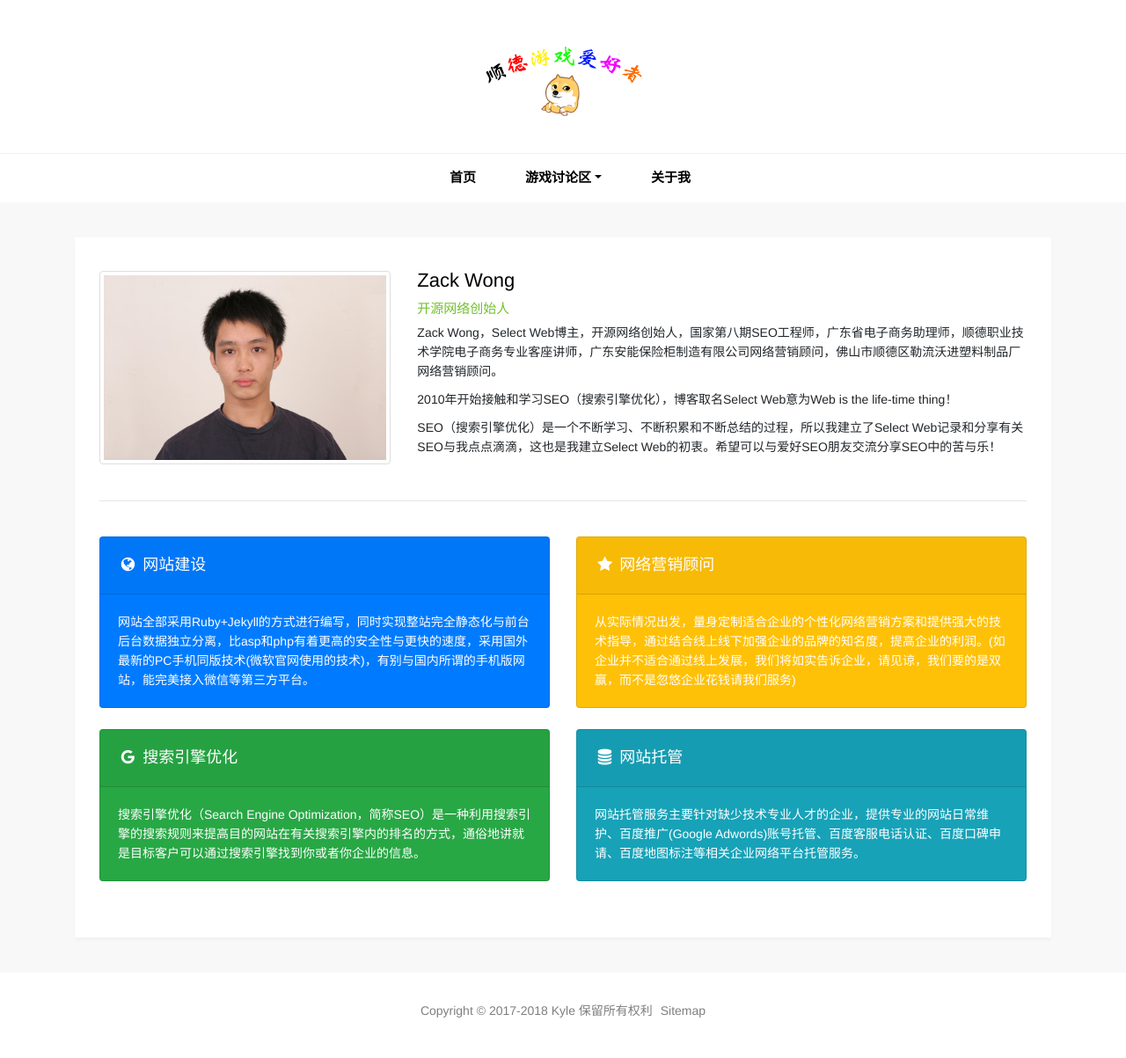
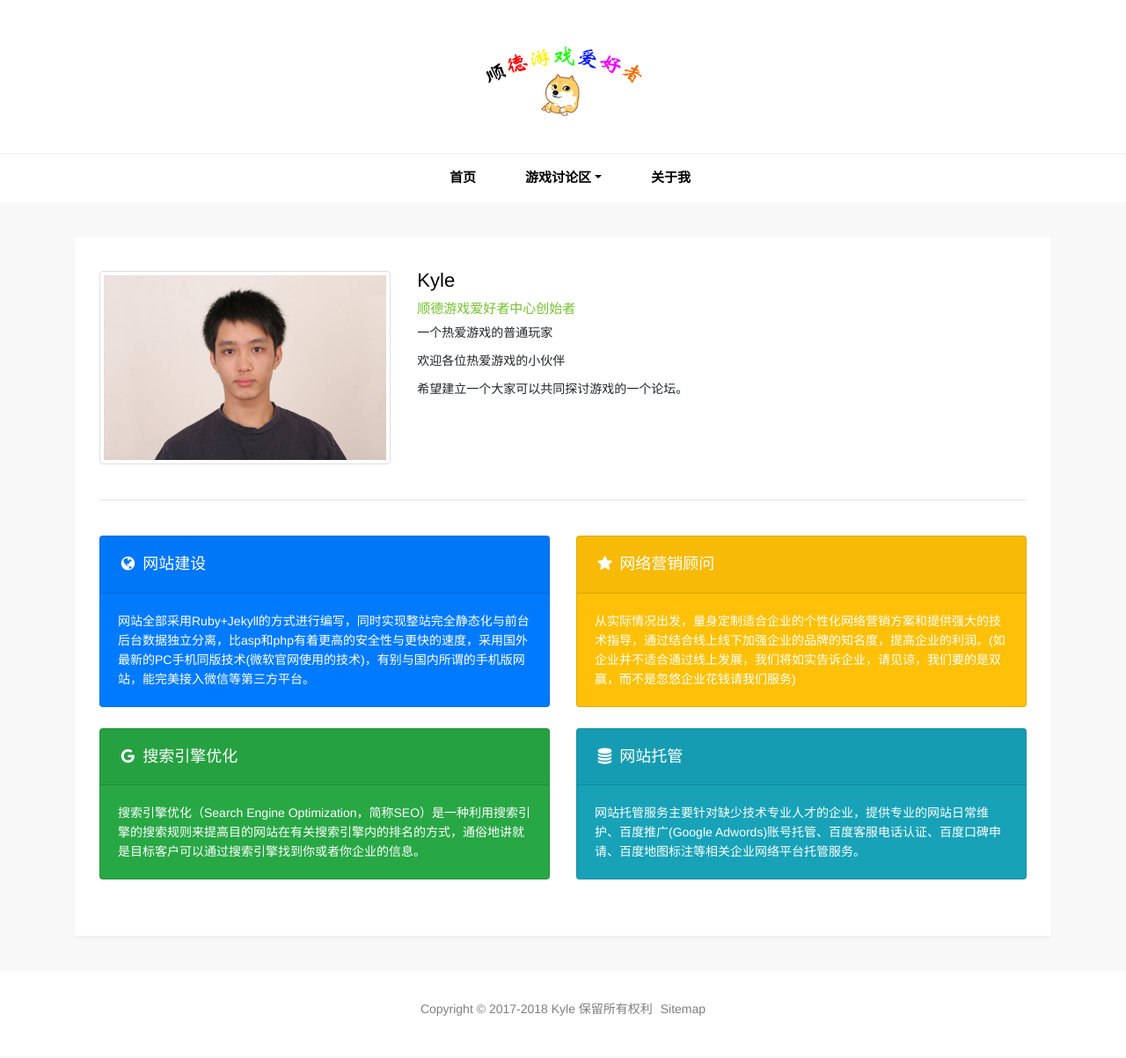
Before and after one commit to Kyle00000/Kyle00000.github.io, a Jekyll site: the page built from pages/about.html, in a window 1280 px wide. Shown: the whole page at 88% size. Built offline with Jekyll 4.4.1, drawn with Linux system fonts in a browser that asks for light colours; comment, search, counter and statistics services are not loaded.

Commit message:
Update about.html

```diff
--- a/pages/about.html
+++ b/pages/about.html
@@ -2,7 +2,7 @@
 layout: default
 permalink: /about/
 title: 博主简介
-keywords: Kyle
+keywords: 顺德游戏爱好者
 description: Kyle，顺德游戏爱好者中心创始者，一个热爱游戏的普通玩家，希望建立一个大家可以共同探讨游戏的一个论坛。
 ---
 <div id="single">
@@ -12,11 +12,11 @@ description: Kyle，顺德游戏爱好者中心创始者，一个热爱游戏的
         <div class="row">
           <div class="col-md-4 mt-4"><img src="/images/pages/about.jpg" alt="Zack Wong" class="img-thumbnail"></div>
           <div class="col-md-8 mt-4">
-            <p class="post-title">Zack Wong</p>
-            <p class="post-tag">开源网络创始人</p>
-            <p>Zack Wong，Select Web博主，开源网络创始人，国家第八期SEO工程师，广东省电子商务助理师，顺德职业技术学院电子商务专业客座讲师，广东安能保险柜制造有限公司网络营销顾问，佛山市顺德区勒流沃进塑料制品厂网络营销顾问。</p>
-            <p>2010年开始接触和学习SEO（搜索引擎优化），博客取名Select Web意为Web is the life-time thing！</p>
-            <p>SEO（搜索引擎优化）是一个不断学习、不断积累和不断总结的过程，所以我建立了Select Web记录和分享有关SEO与我点点滴滴，这也是我建立Select Web的初衷。希望可以与爱好SEO朋友交流分享SEO中的苦与乐！</p>
+            <p class="post-title">Kyle</p>
+            <p class="post-tag">顺德游戏爱好者中心创始者</p>
+            <p>一个热爱游戏的普通玩家</p>
+            <p>欢迎各位热爱游戏的小伙伴</p>
+            <p>希望建立一个大家可以共同探讨游戏的一个论坛。</p>
           </div>
           <div class="col-md-12 my-4"><hr></div>
           <div class="col-md-6">
```
